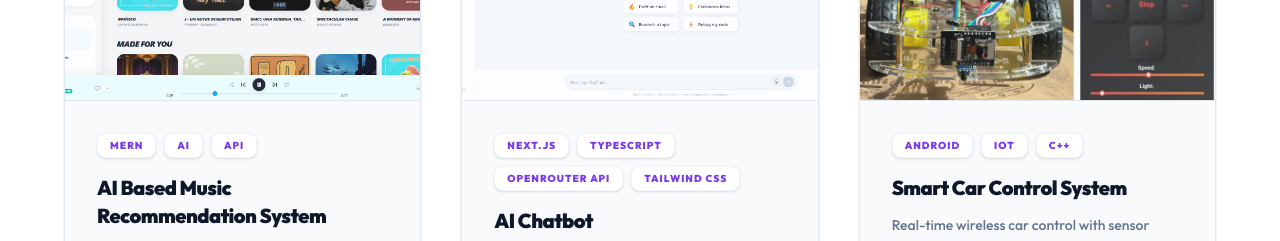
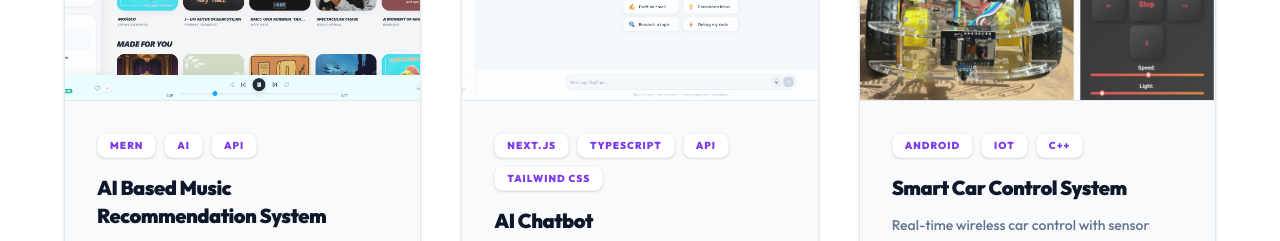
Before and after one commit to jeevanthomas7/PortFolio-website, a React (Vite) app: page / in a window 1280 px wide. Shown: the part 2920-3161 px from the top of the page. Built offline with nearby package versions, Linux system fonts and the light colour scheme.

Commit message:
fix:fixing bugs

```diff
--- a/src/components/sections/Projects.jsx
+++ b/src/components/sections/Projects.jsx
@@ -19,8 +19,8 @@ const projects = [
   title: "AI Chatbot",
   description:
     "Full-stack AI chatbot built with Next.js and TypeScript using OpenRouter API. Features real-time messaging, conversation history, and intelligent responses with a clean UI.",
-  tags: ["Next.js", "TypeScript", "OpenRouter API", "Tailwind CSS"],
-  github: "https://github.com/jeevanthomas7/PortFolio-website",
+  tags: ["Next.js", "TypeScript", "API", "Tailwind CSS"],
+  github: "#",
   demo: "https://sky-chat-ai.vercel.app/",
   image: Chatbot,
 },
```
